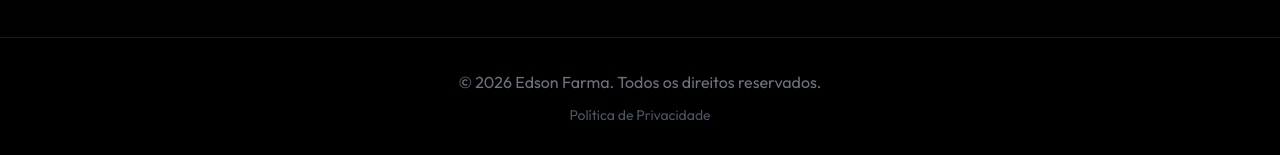
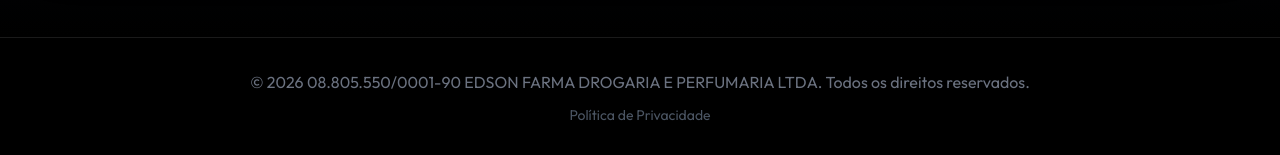
Before and after one commit to UnicoContato/edsonfarma-dominio, a plain HTML site: page index.html in a window 1280 px wide. Shown: the part 3849-4004 px from the top of the page. Drawn offline with nearby package versions, Linux system fonts and the light colour scheme.

Commit message:
refactor: adiciona razao e cnpj no rodapé

```diff
--- a/index.html
+++ b/index.html
@@ -256,7 +256,7 @@
 
     <footer class="border-t border-white/10 bg-black py-8 text-center relative z-10">
         <div class="max-w-7xl mx-auto px-4">
-            <p class="text-gray-500 mb-2">&copy; <span id="year"></span> Edson Farma. Todos os direitos reservados.</p>
+            <p class="text-gray-500 mb-2">&copy; <span id="year"></span> 08.805.550/0001-90 EDSON FARMA DROGARIA E PERFUMARIA LTDA. Todos os direitos reservados.</p>
             <button onclick="document.getElementById('privacy-modal').classList.remove('hidden')" class="text-sm text-gray-600 hover:text-brand-yellow transition-colors">Política de Privacidade</button>
         </div>
     </footer>
```
